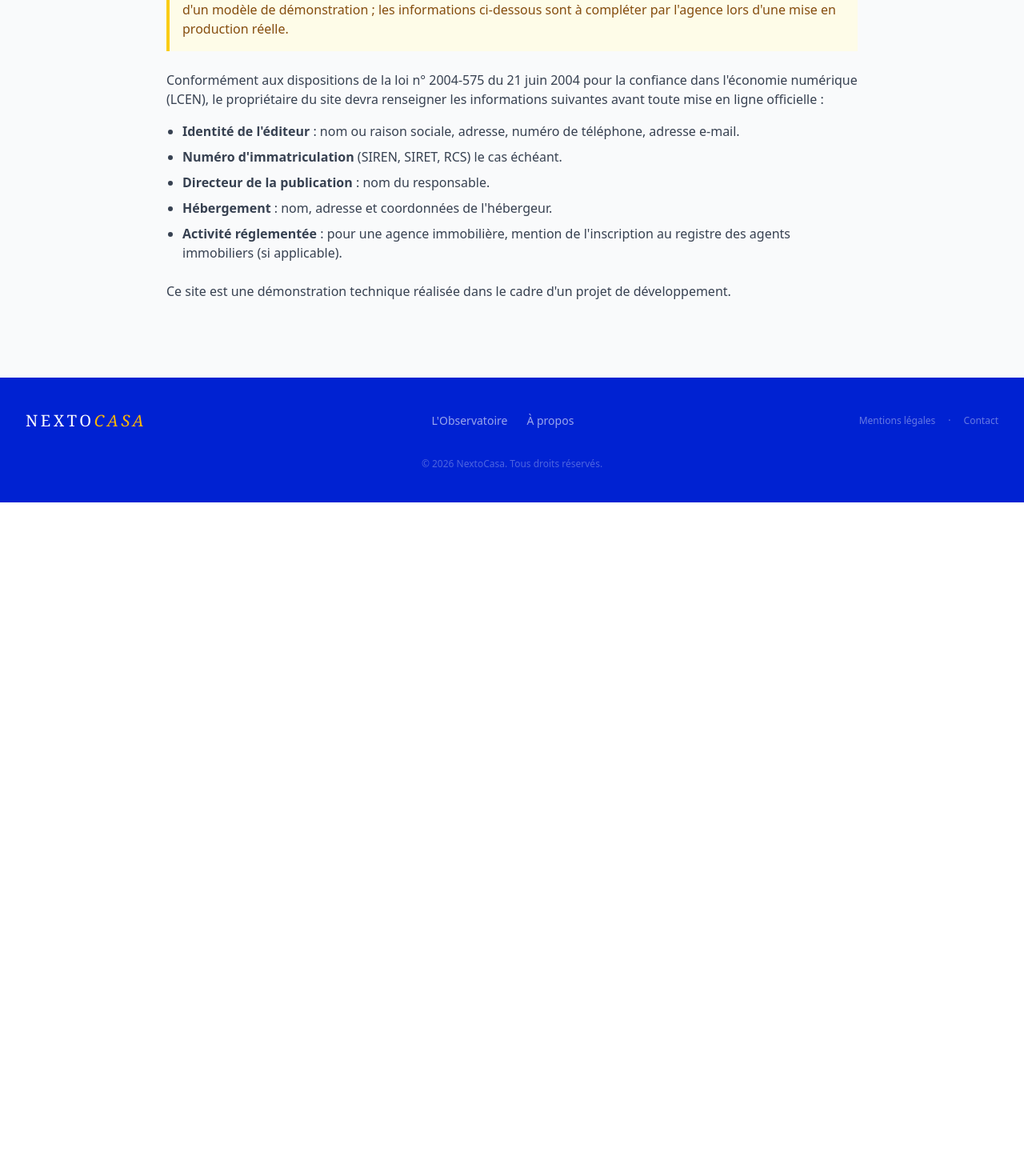
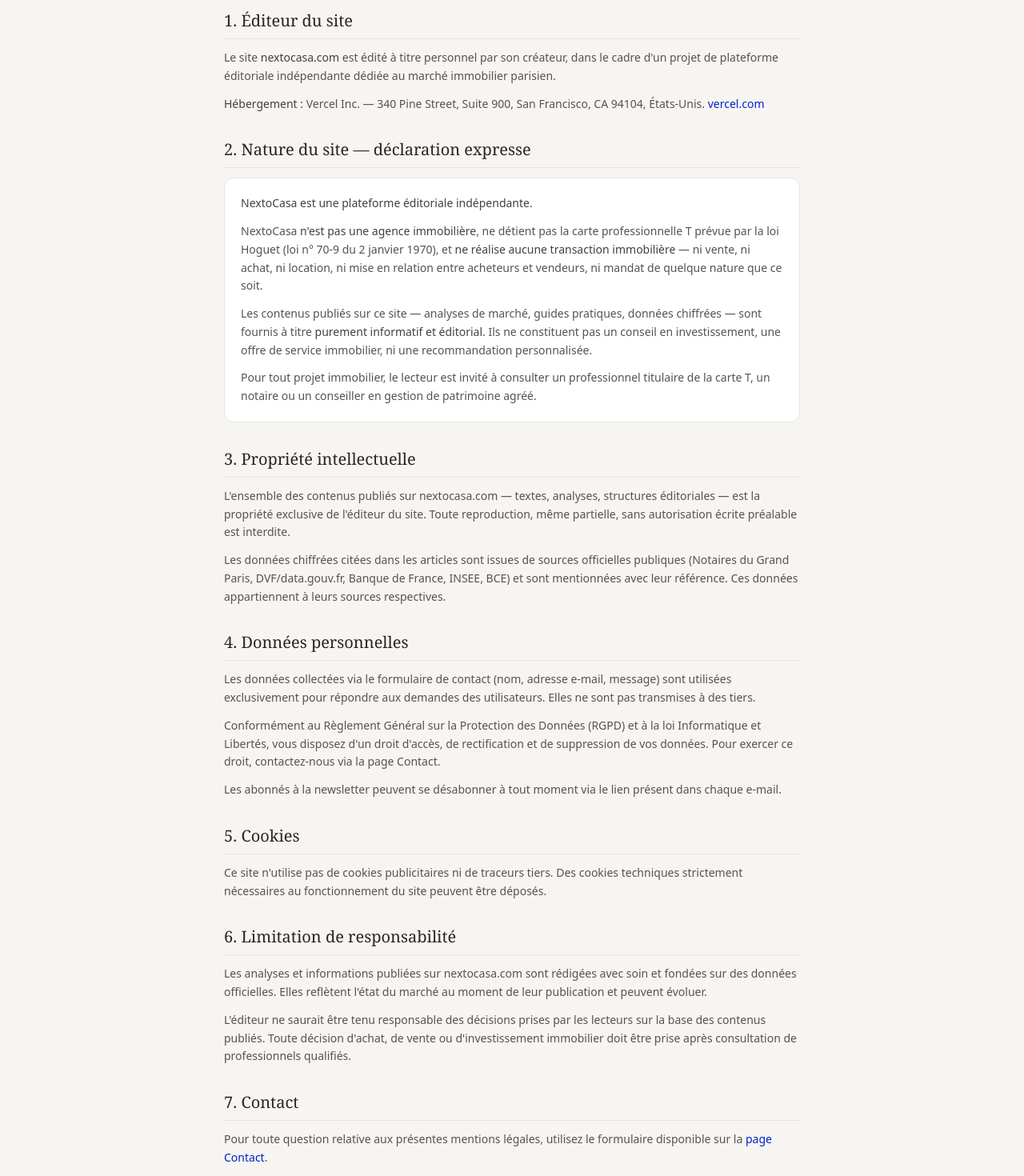
Before and after one commit to saidhadjadj/nextocasa, a React (Vite) app: page /mentions-legales in a window 1280 px wide. Shown: the part 240-1710 px from the top of the page at 80% size. Before the commit the page ends 868 px from the top, so only its background shows below. Built offline with nearby package versions, Linux system fonts and the light colour scheme.

Commit message:
legal: mentions légales complètes - déclaration expresse plateforme éditoriale

```diff
--- a/src/pages/Legal.jsx
+++ b/src/pages/Legal.jsx
@@ -1,55 +1,158 @@
-function Legal() {
+export default function Legal() {
   return (
-    <div className="max-w-4xl mx-auto px-4 py-12">
-      <h1 className="text-4xl font-bold text-blue-900 mb-8">
+    <div className="bg-[#f7f5f1] min-h-screen py-16">
+      <div className="max-w-3xl mx-auto px-4 sm:px-6">
+
+        <div className="mb-10">
+          <p className="text-xs tracking-[0.18em] uppercase text-stone-400 font-light mb-3">
+            Informations légales
+          </p>
+          <h1 className="font-serif text-4xl font-light text-stone-800">
             Mentions légales
           </h1>
+        </div>
 
-      <div className="bg-yellow-50 border-l-4 border-yellow-400 p-4 mb-6">
-        <p className="text-yellow-800">
-          ⚠️ Cette page est un espace réservé destiné à recueillir les mentions
-          légales de l'agence immobilière. Il s'agit d'un modèle de
-          démonstration ; les informations ci-dessous sont à compléter par
-          l'agence lors d'une mise en production réelle.
+        <div className="space-y-8 text-stone-600 font-light text-sm leading-relaxed">
+
+          {/* Éditeur */}
+          <section>
+            <h2 className="font-serif text-xl font-light text-stone-800 mb-3 pb-2 border-b border-stone-200">
+              1. Éditeur du site
+            </h2>
+            <p>
+              Le site <strong className="font-medium text-stone-700">nextocasa.com</strong> est
+              édité à titre personnel par son créateur, dans le cadre d'un projet
+              de plateforme éditoriale indépendante dédiée au marché immobilier parisien.
+            </p>
+            <p className="mt-3">
+              <strong className="font-medium text-stone-700">Hébergement :</strong>{" "}
+              Vercel Inc. — 340 Pine Street, Suite 900, San Francisco, CA 94104, États-Unis.{" "}
+              <a href="https://vercel.com" target="_blank" rel="noopener noreferrer"
+                className="text-[#0022d2] hover:underline">vercel.com</a>
+            </p>
+          </section>
+
+          {/* Nature du site */}
+          <section>
+            <h2 className="font-serif text-xl font-light text-stone-800 mb-3 pb-2 border-b border-stone-200">
+              2. Nature du site — déclaration expresse
+            </h2>
+            <div className="bg-white border border-stone-200 rounded-xl p-5">
+              <p className="text-stone-700">
+                <strong className="font-medium">NextoCasa est une plateforme éditoriale indépendante.</strong>
+              </p>
+              <p className="mt-3">
+                NextoCasa <strong className="font-medium text-stone-700">n'est pas une agence immobilière</strong>,
+                ne détient pas la carte professionnelle T prévue par la loi Hoguet
+                (loi n° 70-9 du 2 janvier 1970), et <strong className="font-medium text-stone-700">ne réalise
+                aucune transaction immobilière</strong> — ni vente, ni achat, ni location,
+                ni mise en relation entre acheteurs et vendeurs, ni mandat de quelque nature que ce soit.
+              </p>
+              <p className="mt-3">
+                Les contenus publiés sur ce site — analyses de marché, guides pratiques,
+                données chiffrées — sont fournis à titre <strong className="font-medium text-stone-700">purement informatif
+                et éditorial</strong>. Ils ne constituent pas un conseil en investissement,
+                une offre de service immobilier, ni une recommandation personnalisée.
+              </p>
+              <p className="mt-3">
+                Pour tout projet immobilier, le lecteur est invité à consulter
+                un professionnel titulaire de la carte T, un notaire ou un conseiller
+                en gestion de patrimoine agréé.
               </p>
             </div>
+          </section>
 
-      <p className="text-gray-700 mb-4">
-        Conformément aux dispositions de la loi n° 2004-575 du 21 juin 2004 pour
-        la confiance dans l'économie numérique (LCEN), le propriétaire du site
-        devra renseigner les informations suivantes avant toute mise en ligne
-        officielle :
+          {/* Propriété intellectuelle */}
+          <section>
+            <h2 className="font-serif text-xl font-light text-stone-800 mb-3 pb-2 border-b border-stone-200">
+              3. Propriété intellectuelle
+            </h2>
+            <p>
+              L'ensemble des contenus publiés sur nextocasa.com — textes, analyses,
+              structures éditoriales — est la propriété exclusive de l'éditeur du site.
+              Toute reproduction, même partielle, sans autorisation écrite préalable
+              est interdite.
+            </p>
+            <p className="mt-3">
+              Les données chiffrées citées dans les articles sont issues de sources
+              officielles publiques (Notaires du Grand Paris, DVF/data.gouv.fr,
+              Banque de France, INSEE, BCE) et sont mentionnées avec leur référence.
+              Ces données appartiennent à leurs sources respectives.
+            </p>
+          </section>
+
+          {/* Données personnelles */}
+          <section>
+            <h2 className="font-serif text-xl font-light text-stone-800 mb-3 pb-2 border-b border-stone-200">
+              4. Données personnelles
+            </h2>
+            <p>
+              Les données collectées via le formulaire de contact (nom, adresse e-mail,
+              message) sont utilisées exclusivement pour répondre aux demandes des
+              utilisateurs. Elles ne sont pas transmises à des tiers.
+            </p>
+            <p className="mt-3">
+              Conformément au Règlement Général sur la Protection des Données (RGPD)
+              et à la loi Informatique et Libertés, vous disposez d'un droit d'accès,
+              de rectification et de suppression de vos données. Pour exercer ce droit,
+              contactez-nous via la page Contact.
+            </p>
+            <p className="mt-3">
+              Les abonnés à la newsletter peuvent se désabonner à tout moment via
+              le lien présent dans chaque e-mail.
+            </p>
+          </section>
+
+          {/* Cookies */}
+          <section>
+            <h2 className="font-serif text-xl font-light text-stone-800 mb-3 pb-2 border-b border-stone-200">
+              5. Cookies
+            </h2>
+            <p>
+              Ce site n'utilise pas de cookies publicitaires ni de traceurs tiers.
+              Des cookies techniques strictement nécessaires au fonctionnement
+              du site peuvent être déposés.
+            </p>
+          </section>
+
+          {/* Responsabilité */}
+          <section>
+            <h2 className="font-serif text-xl font-light text-stone-800 mb-3 pb-2 border-b border-stone-200">
+              6. Limitation de responsabilité
+            </h2>
+            <p>
+              Les analyses et informations publiées sur nextocasa.com sont rédigées
+              avec soin et fondées sur des données officielles. Elles reflètent
+              l'état du marché au moment de leur publication et peuvent évoluer.
+            </p>
+            <p className="mt-3">
+              L'éditeur ne saurait être tenu responsable des décisions prises
+              par les lecteurs sur la base des contenus publiés. Toute décision
+              d'achat, de vente ou d'investissement immobilier doit être prise
+              après consultation de professionnels qualifiés.
+            </p>
+          </section>
+
+          {/* Contact */}
+          <section>
+            <h2 className="font-serif text-xl font-light text-stone-800 mb-3 pb-2 border-b border-stone-200">
+              7. Contact
+            </h2>
+            <p>
+              Pour toute question relative aux présentes mentions légales,
+              utilisez le formulaire disponible sur la{" "}
+              <a href="/contact" className="text-[#0022d2] hover:underline">
+                page Contact
+              </a>.
+            </p>
+          </section>
+
+          <p className="text-stone-400 text-xs pt-4 border-t border-stone-200">
+            Dernière mise à jour : octobre 2026
           </p>
 
-      <ul className="list-disc pl-5 text-gray-700 space-y-2 mb-6">
-        <li>
-          <strong>Identité de l'éditeur</strong> : nom ou raison sociale,
-          adresse, numéro de téléphone, adresse e-mail.
-        </li>
-        <li>
-          <strong>Numéro d'immatriculation</strong> (SIREN, SIRET, RCS) le cas
-          échéant.
-        </li>
-        <li>
-          <strong>Directeur de la publication</strong> : nom du responsable.
-        </li>
-        <li>
-          <strong>Hébergement</strong> : nom, adresse et coordonnées de
-          l'hébergeur.
-        </li>
-        <li>
-          <strong>Activité réglementée</strong> : pour une agence immobilière,
-          mention de l'inscription au registre des agents immobiliers (si
-          applicable).
-        </li>
-      </ul>
-
-      <p className="text-gray-700">
-        Ce site est une démonstration technique réalisée dans le cadre d'un
-        projet de développement.
-      </p>
+        </div>
+      </div>
     </div>
   );
 }
-
-export default Legal;
```
Lines whose indentation alone changed are shown as unchanged.
